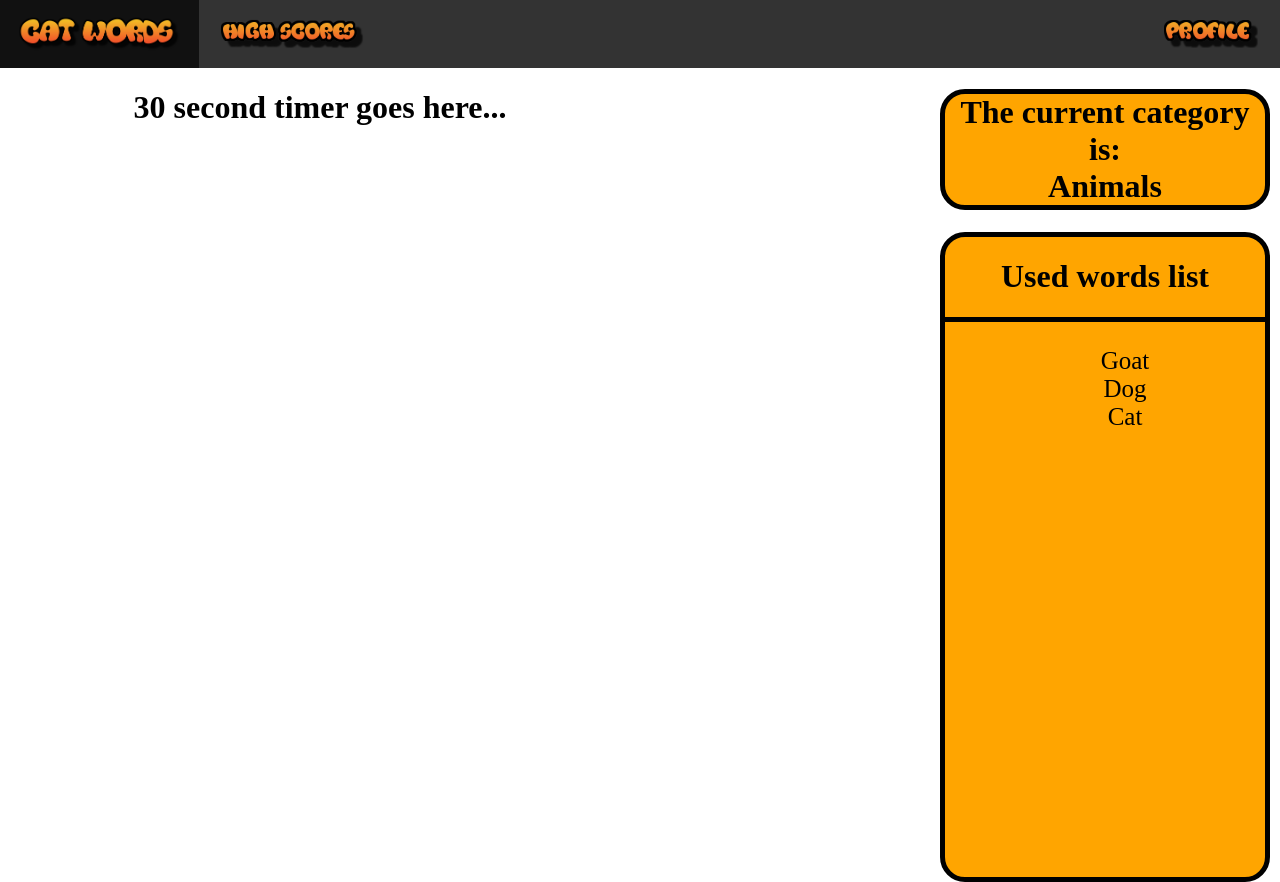
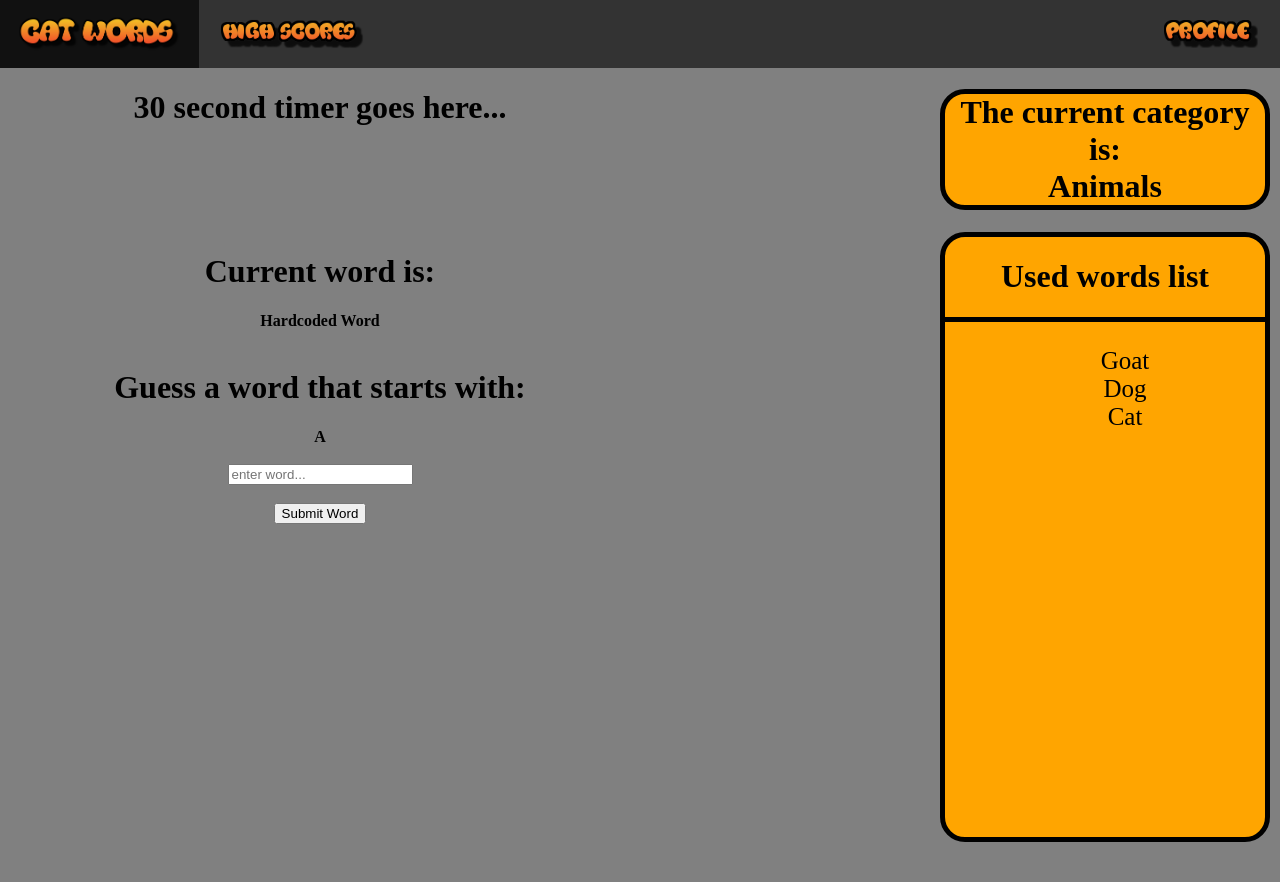
Before and after one commit to jclarkGRC/django-cat-words, a Django app: template game/templates/game/game.html in a window 1280 px wide. After the commit the page ends 842 px from the top, so only its background shows below. Run offline with Django 3.2, Linux system fonts and the light colour scheme; the template is opened without the code that fills it: values that come from a table or form of the project are taken from there, others are empty; data comes from the database, SQL or seed files in the repository.

Commit message:
added basic game view

```diff
--- a/game/static/game/style.css
+++ b/game/static/game/style.css
@@ -1,6 +1,7 @@
 body {
   margin: 0;
-  text-align: center
+  text-align: center;
+  background-color: grey;
 }
 
 span {
@@ -49,7 +50,7 @@ li a:hover.topNav {
 }
 
 #categoryList {
-  min-height: 80%;
+  min-height: 75%;
   width: 50%;
   border: 1px solid black;
   border-width: thick;
--- a/game/templates/game/game.html
+++ b/game/templates/game/game.html
@@ -17,6 +17,21 @@
 </div>
 <div id="rowTwo">
 	<div class="leftContent">
+		<div id="currentWord">
+			<h1>Current word is: </h1>
+			<strong>Hardcoded Word</strong>
+		</div>
+		<br>
+		<div id="guessWord">
+			<h1>Guess a word that starts with: </h1>
+			<strong>A</strong>
+		</div>
+		<br>
+		<div id="enterWord">
+			<input placeholder="enter word..."></input>
+		</div>
+		<br>
+		<button id="submitWord">Submit Word</button>
 	</div>
 	<div class="rightContent">
 	<div id="categoryList">
```
